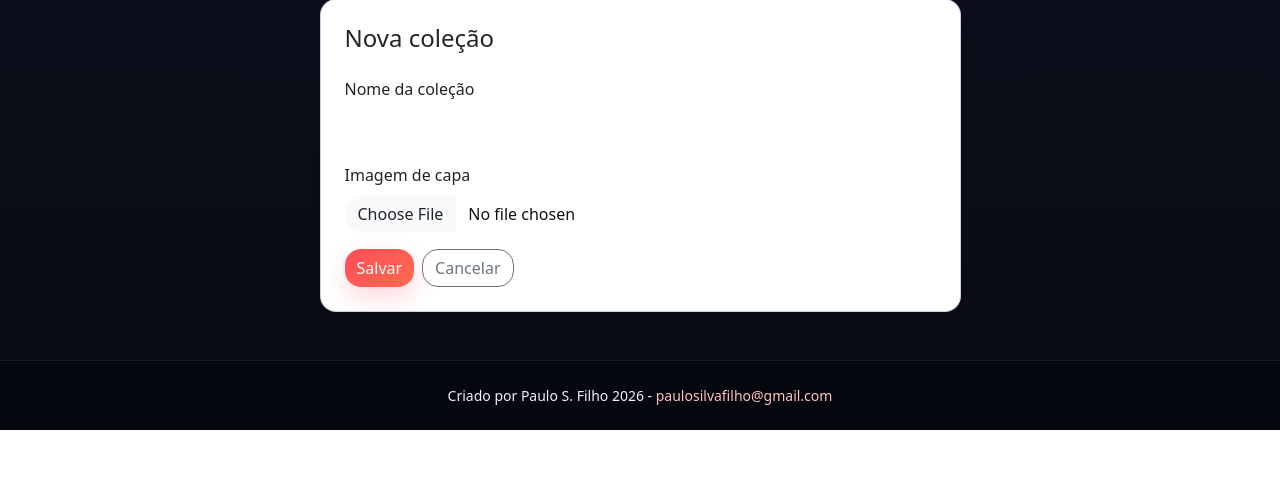
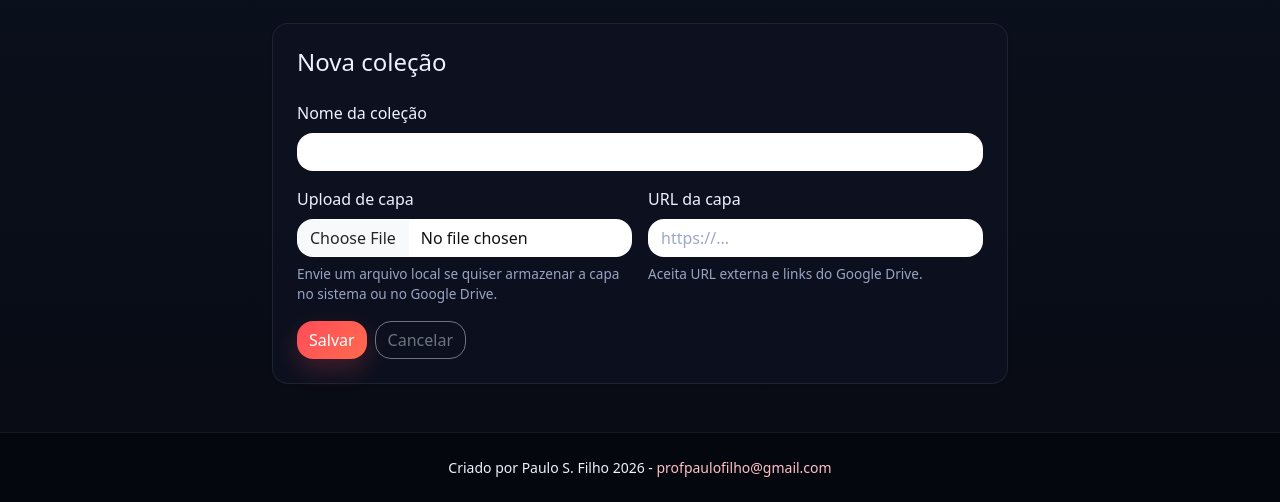
Before and after one commit to profpaulofilho/Storage-HQ, a Flask app: page /collections/new in a window 1280 px wide. Shown: the part 513-1015 px from the top of the page. Before the commit the page ends 943 px from the top, so only its background shows below. Run offline with Flask 3, Linux system fonts and the light colour scheme; a user stored in the database is signed in; data comes from the database, SQL or seed files in the repository; parts of the project's set-up code (start-up, migrations or seed data) failed here and were passed over.

Commit message:
Add files via upload

```diff
--- a/static/css/app.css
+++ b/static/css/app.css
@@ -372,3 +372,80 @@ input::placeholder,
 textarea::placeholder {
     color: #666;
 }
+
+
+.hero-banner::after {
+  content: "";
+  position: absolute;
+  inset: 0;
+  background: linear-gradient(90deg, rgba(5,7,13,.92), rgba(5,7,13,.55) 45%, rgba(5,7,13,.75)), url("../images/tela-inicial-hqs.gif") center/cover no-repeat;
+  mix-blend-mode: screen;
+  opacity: .28;
+  pointer-events: none;
+}
+
+.art-card {
+  padding: .5rem;
+  overflow: hidden;
+}
+
+.feature-art {
+  width: 100%;
+  height: 100%;
+  min-height: 180px;
+  object-fit: cover;
+  border-radius: 1rem;
+  display: block;
+}
+
+.detail-cover {
+  width: 100%;
+  max-height: 640px;
+  object-fit: cover;
+  border: 1px solid var(--line);
+  background: rgba(255,255,255,.03);
+}
+
+.form-preview {
+  width: 100%;
+  max-width: 320px;
+  max-height: 460px;
+  object-fit: cover;
+  border-radius: 1rem;
+  border: 1px solid var(--line);
+  background: rgba(255,255,255,.03);
+  padding: .35rem;
+}
+
+.form-help {
+  margin-top: .45rem;
+  color: var(--muted);
+  font-size: .85rem;
+}
+
+.card-body, .card-title, .h6, .h5 {
+  color: var(--text);
+}
+
+.form-control, textarea {
+  background: rgba(255,255,255,.06);
+  border: 1px solid rgba(255,255,255,.08);
+  color: var(--text);
+}
+
+.form-control:focus, textarea:focus {
+  background: rgba(255,255,255,.08);
+  color: var(--text);
+  border-color: rgba(255,77,90,.45);
+  box-shadow: 0 0 0 .2rem rgba(255,77,90,.12);
+}
+
+.form-control::placeholder {
+  color: #9ba8c9;
+}
+
+@media (max-width: 991px) {
+  .hero-grid {
+    grid-template-columns: 1fr;
+  }
+}
--- a/templates/base.html
+++ b/templates/base.html
@@ -4,7 +4,7 @@
     <meta charset="utf-8">
     <meta name="viewport" content="width=device-width, initial-scale=1">
     <title>{% block title %}{{ app_title }}{% endblock %}</title>
-    <link rel="icon" type="image/x-icon" href="{{ url_for('static', filename='images/favicon.ico') }}">
+    <link rel="icon" type="image/x-icon" href="{{ url_for('static', filename='images/favicon2.ico') }}">
     <link href="https://cdn.jsdelivr.net/npm/bootstrap@5.3.3/dist/css/bootstrap.min.css" rel="stylesheet">
     <link rel="stylesheet" href="https://cdn.jsdelivr.net/npm/bootstrap-icons@1.11.3/font/bootstrap-icons.min.css">
     <link rel="stylesheet" href="{{ url_for('static', filename='css/app.css') }}">
@@ -43,7 +43,7 @@
     <div class="hero-copy">
       <span class="hero-tag"><i class="bi bi-stars"></i> Biblioteca de Attilan</span>
       <h1 class="display-5 fw-bold mb-3">Coleção de HQs</h1>
-      <p class="lead mb-4">Organize coleções, acompanhe edições e monte sua biblioteca digital com visual mais épico, limpo e inspirado no universo geek.</p>
+      <p class="lead mb-4">Organize coleções, acompanhe edições e monte sua biblioteca digital com um visual épico, responsivo e pronto para crescer com novas HQs.</p>
       <div class="d-flex flex-wrap gap-2">
         <a class="btn btn-danger btn-lg" href="#colecoes"><i class="bi bi-collection"></i> Explorar coleção</a>
         {% if current_user and current_user.is_admin %}
@@ -57,15 +57,15 @@
       <div class="hero-panel-card glow-card">
         <div class="mini-stat">
           <span><i class="bi bi-layers"></i> Coleções</span>
-         <strong>{{ stats.collections if stats else 0 }}</strong>
+          <strong>{{ stats.collections if stats else 0 }}</strong>
         </div>
         <div class="mini-stat">
           <span><i class="bi bi-journal-richtext"></i> HQs</span>
-          <strong>{{ stats.collections if stats else 0 }}</strong>
+          <strong>{{ stats.comics if stats else 0 }}</strong>
         </div>
         <div class="hero-note">
           <i class="bi bi-lightning-charge-fill"></i>
-          <span>Seu acervo merece uma home digna de multiverso.</span>
+          <span>Imagens locais, links externos e Google Drive agora convivem no mesmo acervo.</span>
         </div>
       </div>
     </div>
@@ -90,7 +90,7 @@
 
 <footer class="site-footer border-top">
   <div class="container small text-center py-4">
-    Criado por Paulo S. Filho 2026 - <a href="mailto:paulosilvafilho@gmail.com">paulosilvafilho@gmail.com</a>
+    Criado por Paulo S. Filho 2026 - <a href="mailto:profpaulofilho@gmail.com">profpaulofilho@gmail.com</a>
   </div>
 </footer>
 <script src="https://cdn.jsdelivr.net/npm/bootstrap@5.3.3/dist/js/bootstrap.bundle.min.js"></script>
--- a/templates/collection_form.html
+++ b/templates/collection_form.html
@@ -2,20 +2,28 @@
 {% block title %}{{ 'Editar' if collection else 'Nova' }} coleção | {{ app_title }}{% endblock %}
 {% block content %}
 <div class="row justify-content-center">
-  <div class="col-lg-7">
-    <div class="card shadow-sm"><div class="card-body p-4">
+  <div class="col-lg-8">
+    <div class="card shadow-sm panel-table"><div class="card-body p-4">
       <h2 class="h4 mb-4">{{ 'Editar coleção' if collection else 'Nova coleção' }}</h2>
       <form method="post" enctype="multipart/form-data" class="vstack gap-3">
         <div>
           <label class="form-label">Nome da coleção</label>
           <input class="form-control" name="name" value="{{ collection.name if collection else '' }}" required>
         </div>
-        <div>
-          <label class="form-label">Imagem de capa</label>
-          <input class="form-control" type="file" name="cover_image" accept="image/*">
+        <div class="row g-3 align-items-start">
+          <div class="col-md-6">
+            <label class="form-label">Upload de capa</label>
+            <input class="form-control" type="file" name="cover_image" accept="image/*">
+            <div class="form-help">Envie um arquivo local se quiser armazenar a capa no sistema ou no Google Drive.</div>
+          </div>
+          <div class="col-md-6">
+            <label class="form-label">URL da capa</label>
+            <input class="form-control" name="cover_image_url" placeholder="https://..." value="{{ collection.cover_image if collection and collection.cover_image and collection.cover_image.startswith('http') else '' }}">
+            <div class="form-help">Aceita URL externa e links do Google Drive.</div>
+          </div>
         </div>
         {% if collection and collection.cover_image %}
-          <img class="form-preview" src="{{ url_for('uploaded_file', filename=collection.cover_image) }}" alt="capa atual">
+          <img class="form-preview" src="{{ media_src(collection.cover_image) }}" alt="capa atual">
         {% endif %}
         <div class="d-flex gap-2">
           <button class="btn btn-danger">Salvar</button>
--- a/webapp.py
+++ b/webapp.py
@@ -9,6 +9,7 @@ import sqlite3
 from functools import wraps
 from pathlib import Path
 from uuid import uuid4
+from urllib.parse import urlparse, parse_qs
 
 from flask import (
     Flask,
@@ -90,7 +91,8 @@ def register_hooks(app: Flask):
         return {
             'app_title': app.config['APP_TITLE'],
             'current_user': g.get('user'),
-            'stats': stats
+            'stats': stats,
+            'media_src': media_src,
         }
 
 
@@ -160,7 +162,7 @@ def register_routes(app: Flask):
             name = request.form.get('name', '').strip()
             cover = None
             try:
-                cover = save_upload(request.files.get('cover_image'), subdir='collections')
+                cover = resolve_image_input(request, subdir='collections')
             except ValueError as exc:
                 flash(str(exc), 'danger')
                 return render_template('collection_form.html', collection=None)
@@ -186,7 +188,7 @@ def register_routes(app: Flask):
         if request.method == 'POST':
             name = request.form.get('name', '').strip()
             try:
-                new_cover = save_upload(request.files.get('cover_image'), subdir='collections')
+                new_cover = resolve_image_input(request, subdir='collections')
             except ValueError as exc:
                 flash(str(exc), 'danger')
                 return render_template('collection_form.html', collection=collection)
@@ -239,7 +241,7 @@ def register_routes(app: Flask):
         if request.method == 'POST':
             try:
                 data = parse_comic_form(request)
-                data['cover_image'] = save_upload(request.files.get('cover_image'), subdir='comics')
+                data['cover_image'] = resolve_image_input(request, subdir='comics')
             except ValueError as exc:
                 flash(str(exc), 'danger')
                 return render_template('comic_form.html', comic=None, collection=collection)
@@ -265,7 +267,7 @@ def register_routes(app: Flask):
         if request.method == 'POST':
             try:
                 data = parse_comic_form(request)
-                new_cover = save_upload(request.files.get('cover_image'), subdir='comics')
+                new_cover = resolve_image_input(request, subdir='comics')
             except ValueError as exc:
                 flash(str(exc), 'danger')
                 return render_template('comic_form.html', comic=comic, collection=collection)
@@ -620,6 +622,46 @@ def allowed_file(filename: str):
     return '.' in filename and filename.rsplit('.', 1)[1].lower() in ALLOWED_EXTENSIONS
 
 
+def normalize_external_image_url(value: str | None):
+    if not value:
+        return None
+    value = value.strip()
+    if not value:
+        return None
+
+    parsed = urlparse(value)
+    if parsed.scheme not in {'http', 'https'}:
+        raise ValueError('Informe uma URL de imagem válida começando com http:// ou https://.')
+
+    if 'drive.google.com' in parsed.netloc:
+        file_id = parse_qs(parsed.query).get('id', [None])[0]
+        if not file_id and '/file/d/' in parsed.path:
+            parts = parsed.path.split('/file/d/')[-1].split('/')
+            file_id = parts[0] if parts else None
+        if file_id:
+            return f'https://drive.google.com/uc?id={file_id}'
+
+    return value
+
+
+def resolve_image_input(req, subdir='misc'):
+    uploaded = save_upload(req.files.get('cover_image'), subdir=subdir)
+    if uploaded:
+        return uploaded
+    return normalize_external_image_url(req.form.get('cover_image_url'))
+
+
+def media_src(path: str | None):
+    if not path:
+        return url_for('static', filename='images/comic_collage.jpg')
+    if isinstance(path, str) and path.startswith(('http://', 'https://')):
+        return path
+    cleaned = path.lstrip('/')
+    if cleaned.startswith('uploads/'):
+        return url_for('uploaded_file', filename=cleaned)
+    return url_for('static', filename=cleaned)
+
+
 def save_upload(file_storage, subdir='misc'):
     if not file_storage or not getattr(file_storage, 'filename', ''):
         return None
```
Also changed, not shown: templates/collection_detail.html (+2 -10 lines), templates/comic_detail.html (+5 -9 lines), templates/comic_form.html (+4 -3 lines), templates/index.html (+11 -10 lines), static/images/favicon2.ico (added), static/images/tela-inicial-1.jpg (added), 2 other files.
